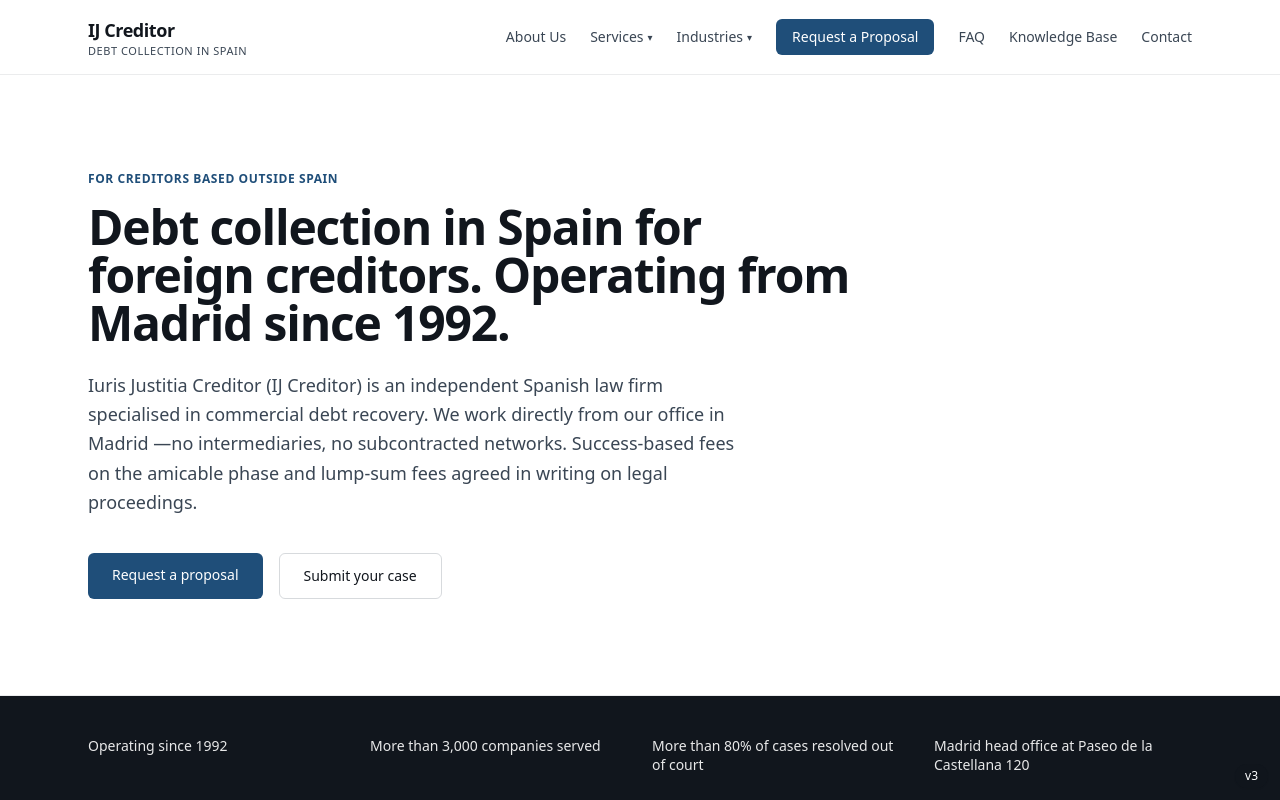
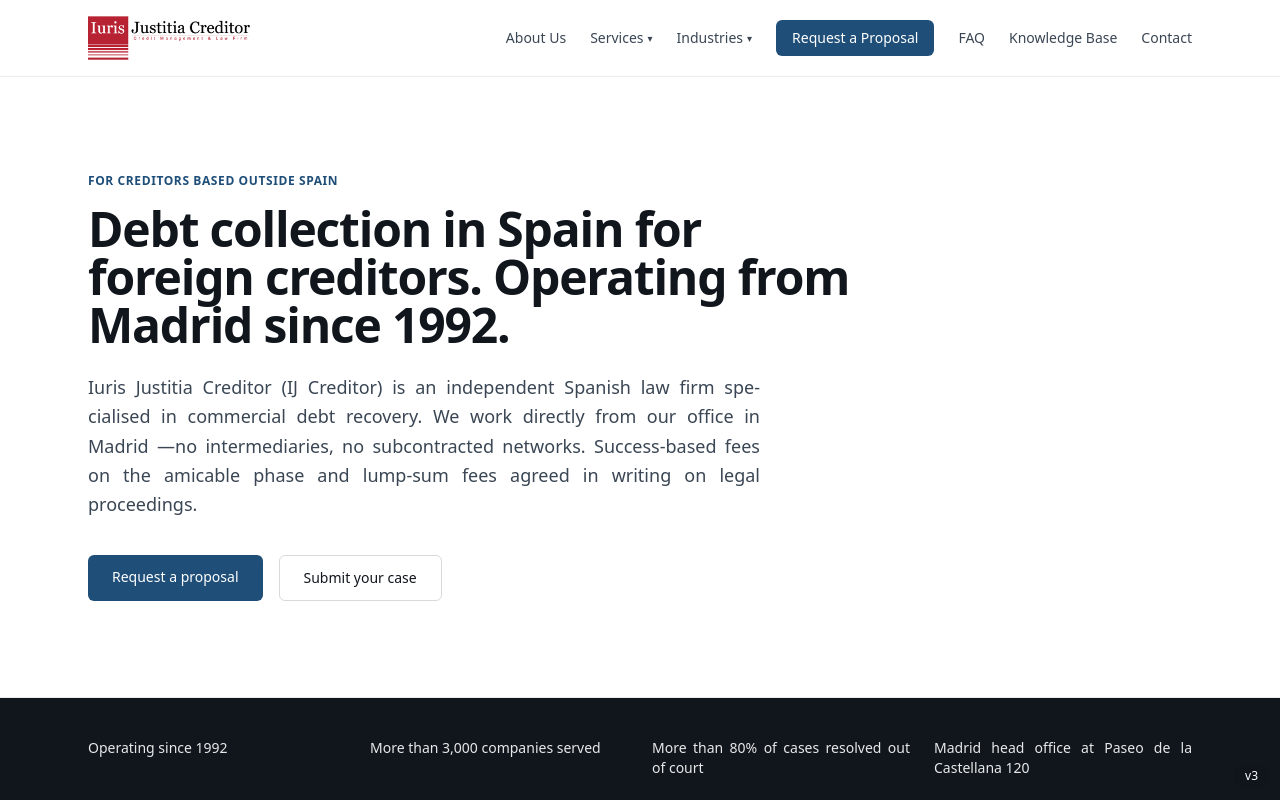
Before and after one commit to igorgolas/iurisingles, a Next.js app: page / in a window 1280 px wide. Shown: the top 800 px of the page. Built offline with nearby package versions, Linux system fonts and the light colour scheme.

Commit message:
Add IJ Creditor logo to header and justify body text

```diff
--- a/app/globals.css
+++ b/app/globals.css
@@ -13,3 +13,12 @@ html {
 body {
   @apply bg-white text-ink antialiased;
 }
+
+
+/* Justify body copy across pages, keeping headings, buttons and nav untouched */
+main p,
+main li {
+  text-align: justify;
+  text-justify: inter-word;
+  hyphens: auto;
+}
--- a/components/Nav.tsx
+++ b/components/Nav.tsx
@@ -10,13 +10,15 @@ export default function Nav() {
   return (
     <header className="sticky top-0 z-40 border-b border-slate/10 bg-white/90 backdrop-blur">
       <div className="mx-auto flex max-w-6xl items-center justify-between px-6 py-4">
-        <Link href="/" className="flex flex-col leading-tight">
-          <span className="text-lg font-semibold tracking-tight text-ink">
-            {SITE.shortName}
-          </span>
-          <span className="text-[11px] uppercase tracking-wider text-slate">
-            Debt collection in Spain
-          </span>
+        <Link href="/" className="flex items-center" aria-label={`${SITE.name} — home`}>
+          {/* eslint-disable-next-line @next/next/no-img-element */}
+          <img
+            src="/logo.png"
+            alt={SITE.name}
+            width={600}
+            height={163}
+            className="h-10 w-auto md:h-11"
+          />
         </Link>
 
         {/* Desktop */}
```
Also changed, not shown: public/logo.png (added).
